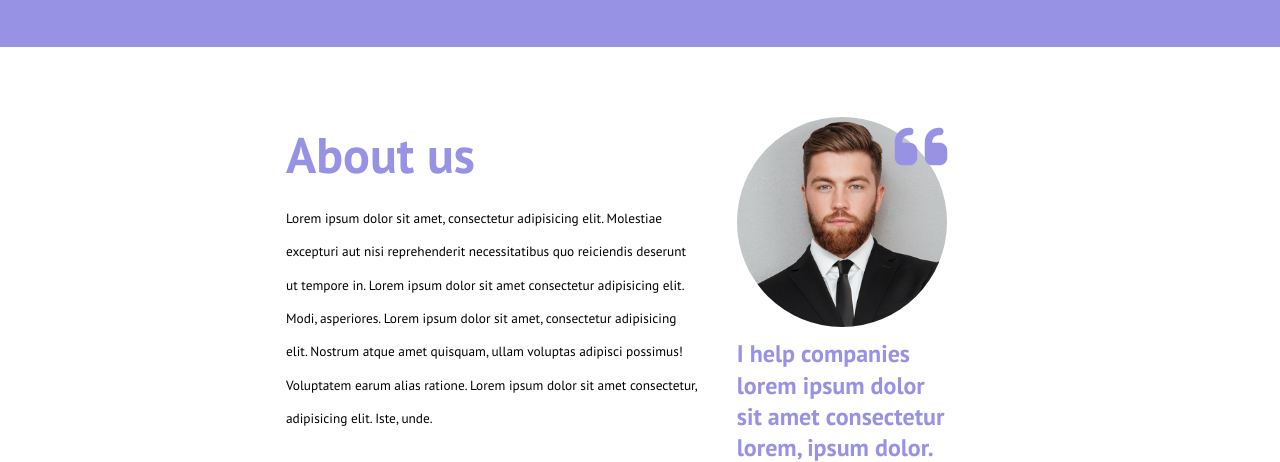
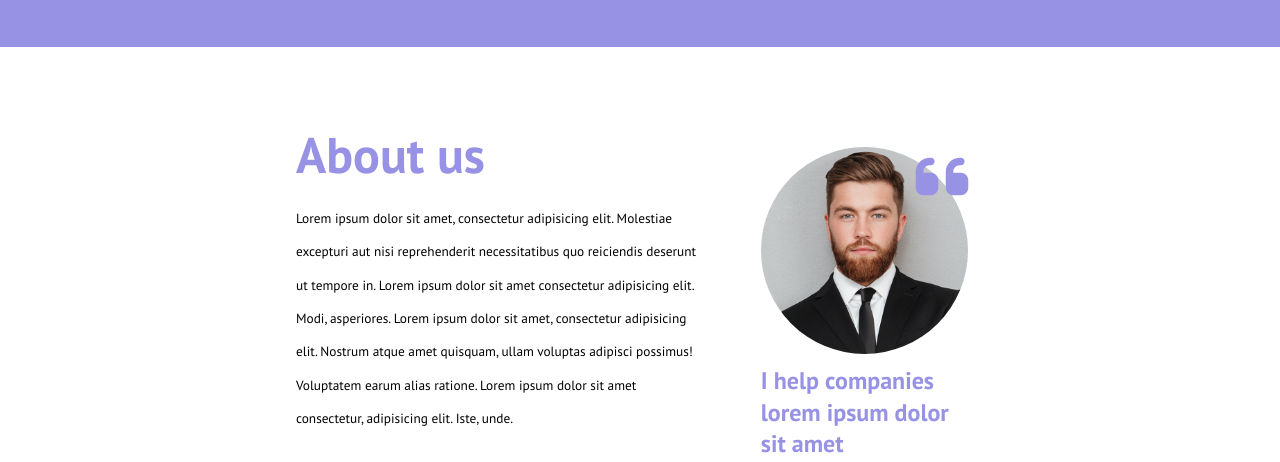
Before and after one commit to lauraoliveri/htmlcss-responsive-layout, a plain HTML site: page index.html in a window 1280 px wide. Shown: the part 1416-1878 px from the top of the page. Drawn offline with Linux system fonts and the light colour scheme.

Commit message:
Edit "About Us" section in Tablet

```diff
--- a/css/style.css
+++ b/css/style.css
@@ -349,7 +349,8 @@ footer {
     .about-us-small-container {
         display: flex;
         width: 80%;
-        padding-top: 70px;
+        padding-left: 10px;
+        padding-top: 40px;
         padding-bottom: 50px;
     }
 
@@ -357,18 +358,25 @@ footer {
         line-height: 2;
     }
 
-    .b-about a {
-        font-size: 13px;
+    .left-about {
+        margin-right: 30px;
+    }
+    .right-about {
+        width: 70%;
+        margin-top: 50px;
     }
 
-    .right-about {
-        width: 40%;
-        padding: 10px;
-        margin-left: 10px;
-        margin-top: 20px;
+    .paragraph {
+        line-height: 2;
     }
 
+    .h2-about {
+       width: 200px;
+    }
 
+    .b-about a {
+        font-size: 12px;
+    }
 
     /* footer */
     footer {
```
